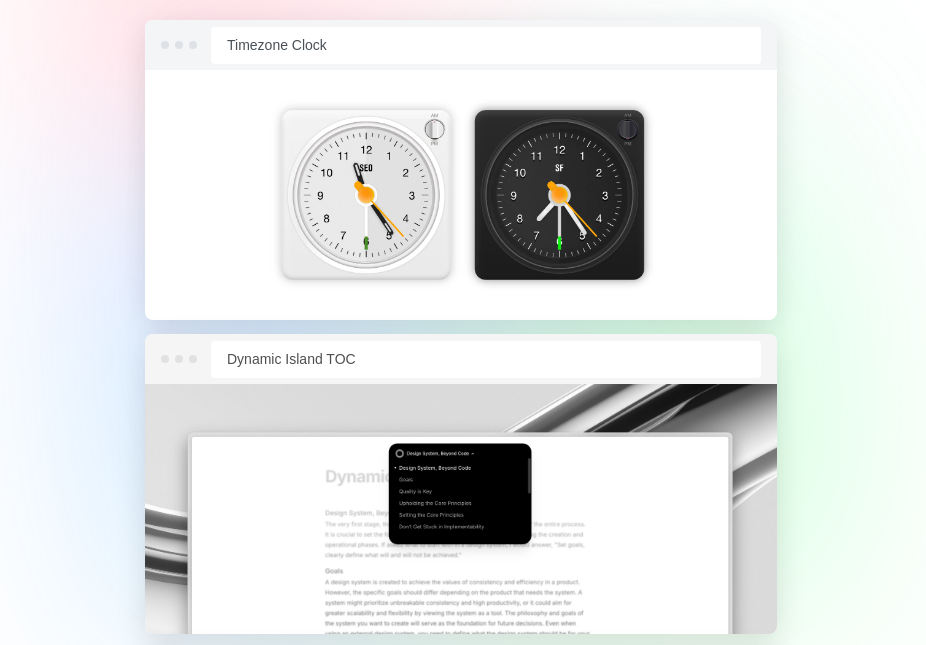
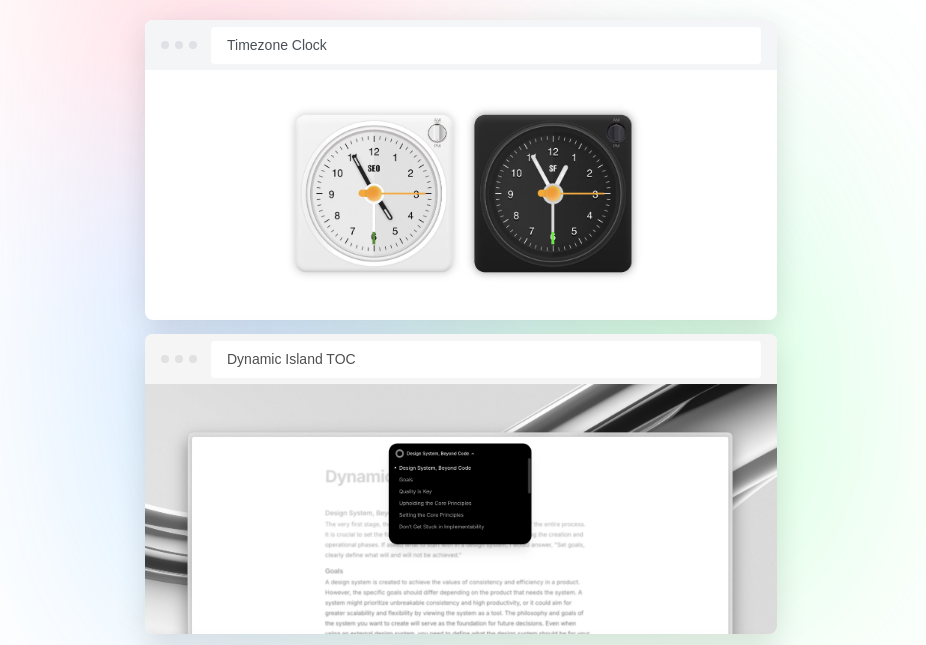
Before and after one commit to SoYoung210/craft, a Gatsby site: page / in a window 1280 px wide. Shown: the part 136-781 px from the top of the page, without its empty margins (179-1105 px from the left). Built offline with nearby package versions, Linux system fonts and the light colour scheme; Gatsby itself is replaced by a stand-in of ours.

Commit message:
thumbnail

```diff
--- a/src/pages/index.tsx
+++ b/src/pages/index.tsx
@@ -15,7 +15,7 @@ const IndexPage = () => {
           <Link to="/timezone-clock">
             <ContentBox title="Timezone Clock">
               <StaticImage
-                src="../images/thumbnails/tz-clock.webp"
+                src="../images/thumbnails/clock-thumbanil-5.webp"
                 alt="Timezone Clock"
                 placeholder="none"
                 style={{
```
Also changed, not shown: src/images/thumbnails/clock-thumbanil-5.webp (added).
